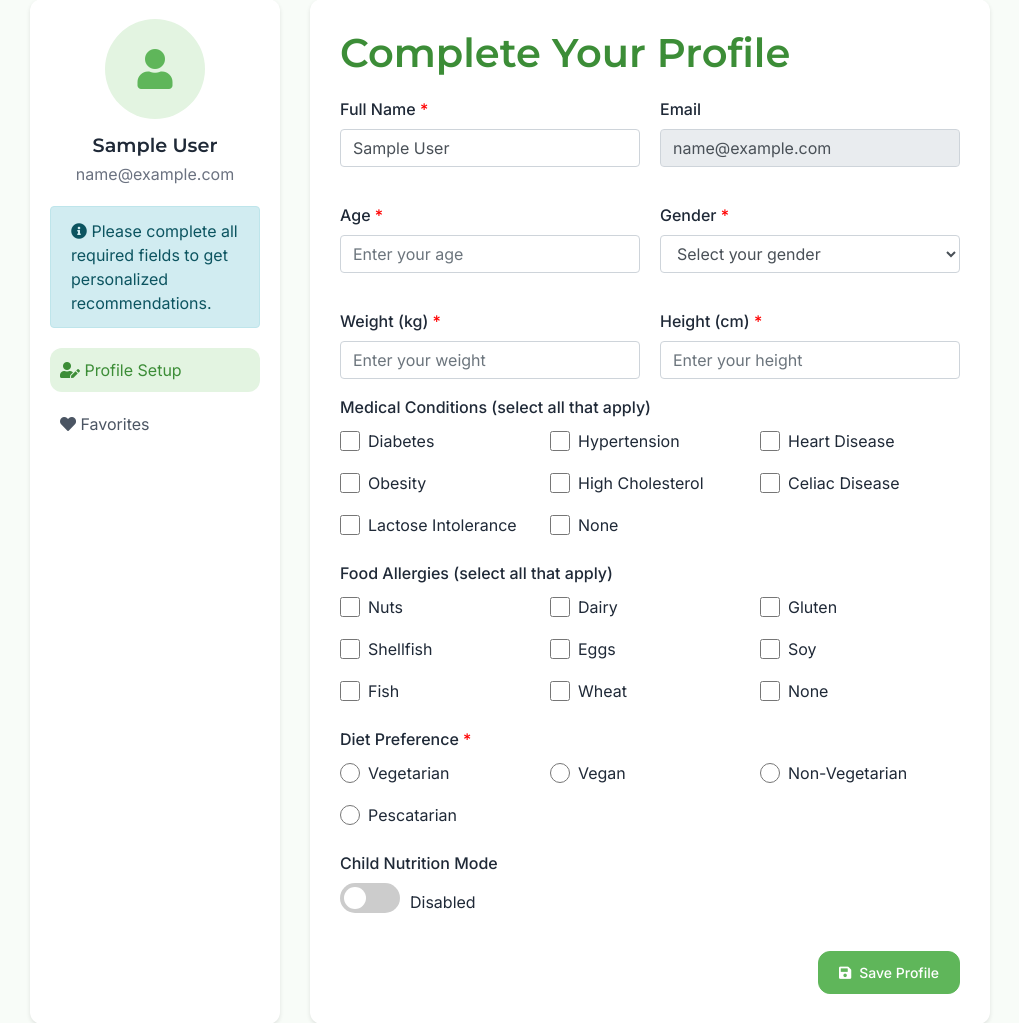
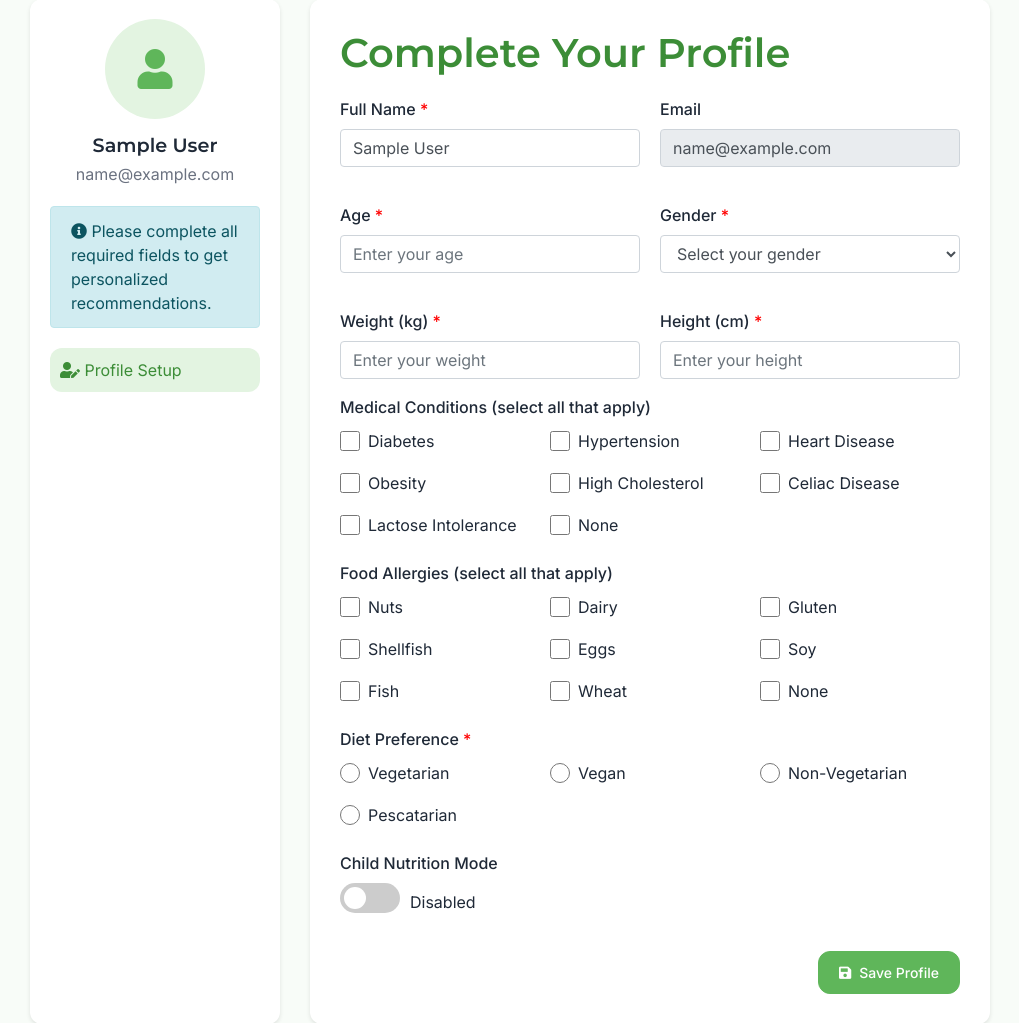
Before and after one commit to Dania-Zahid/Nutricare-, a PHP site: page /profileform.php in a window 1280 px wide. Shown: the part 86-1109 px from the top of the page, without its empty margins (130-1149 px from the left). Run offline with PHP 8.4, Linux system fonts and the light colour scheme; the visitor is signed in with stand-in values (Sample User, id 1); data comes from the database, SQL or seed files in the repository.

Commit message:
profileform.php

```diff
--- a/profileform.php
+++ b/profileform.php
@@ -364,9 +364,6 @@ if ($_SERVER['REQUEST_METHOD'] === 'POST') {
         <a href="#" class="profile-nav-item active">
           <i class="fas fa-user-edit"></i> Profile Setup
         </a>
-        <a href="favorites.php" class="profile-nav-item">
-          <i class="fas fa-heart"></i> Favorites
-        </a>
       </nav>
     </aside>
 
```
